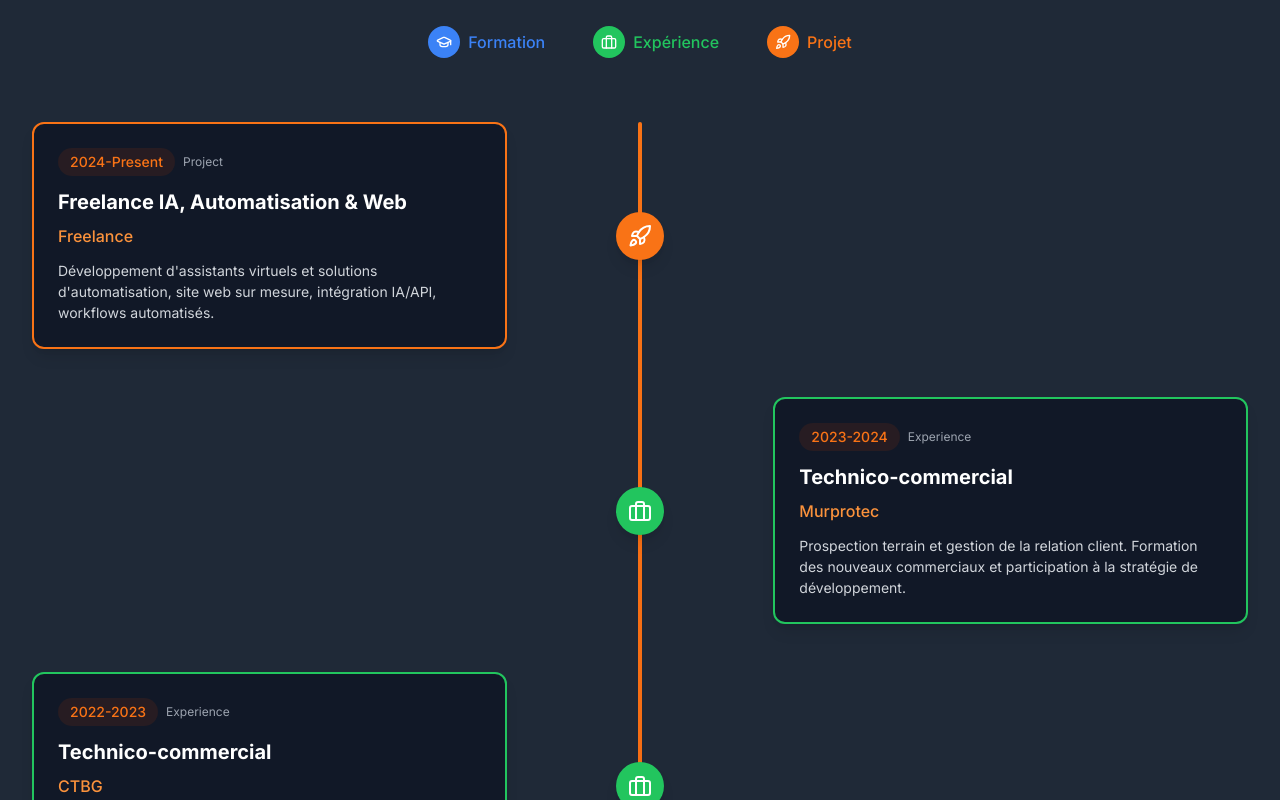
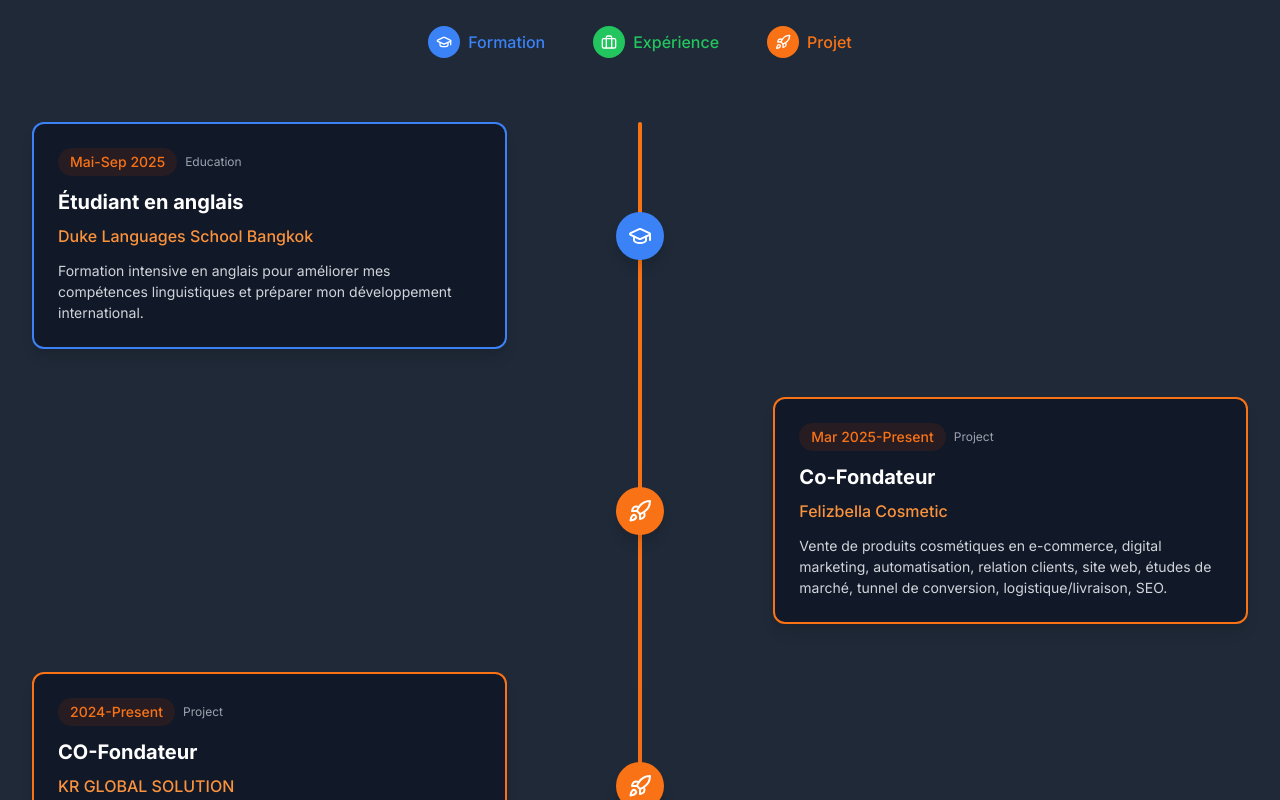
Before and after one commit to Raphael91000/portofolio, a React (Vite) app: page / in a window 1280 px wide. Shown: the part 1520-2320 px from the top of the page. Built offline with nearby package versions, Linux system fonts and the light colour scheme.

Commit message:
ajout crads parcours

```diff
--- a/src/data/timeline.ts
+++ b/src/data/timeline.ts
@@ -2,9 +2,23 @@ import { TimelineItem } from '../types';
 
 export const timelineData: TimelineItem[] = [
   {
+    year: 'Mai-Sep 2025',
+    title: 'Étudiant en anglais',
+    company: 'Duke Languages School Bangkok',
+    description: 'Formation intensive en anglais pour améliorer mes compétences linguistiques et préparer mon développement international.',
+    type: 'education'
+  },
+  {
+    year: 'Mar 2025-Present',
+    title: 'Co-Fondateur',
+    company: 'Felizbella Cosmetic',
+    description: 'Vente de produits cosmétiques en e-commerce, digital marketing, automatisation, relation clients, site web, études de marché, tunnel de conversion, logistique/livraison, SEO.',
+    type: 'project'
+  },
+  {
     year: '2024-Present',
-    title: 'Freelance IA, Automatisation & Web',
-    company: 'Freelance',
+    title: 'CO-Fondateur',
+    company: 'KR GLOBAL SOLUTION',
     description: 'Développement d\'assistants virtuels et solutions d\'automatisation, site web sur mesure, intégration IA/API, workflows automatisés.',
     type: 'project'
   },
@@ -24,21 +38,21 @@ export const timelineData: TimelineItem[] = [
   },
   {
     year: '2022-2024',
-    title: 'Fondateur & Associé',
+    title: 'Co-Fondateur',
     company: 'Restaurant Le Kin Di Thaï',
     description: 'Création et organisation complète du restaurant. Recrutement, gestion d\'équipes, stratégie marketing digital et optimisation logistique.',
     type: 'project'
   },
   {
     year: '2022-2023',
-    title: 'Fondateur',
+    title: 'Co-Fondateur',
     company: 'Wash Center',
     description: 'Lancement du projet, développement du concept et gestion complète. Management d\'équipe, marketing digital et planification stratégique.',
     type: 'project'
   },
   {
     year: '2021-2024',
-    title: 'Fondateur & Associé',
+    title: 'Co-Fondateur',
     company: 'Entreprise de transport colis',
     description: 'Création, gestion de flotte et des litiges clients. Optimisation des tournées, scan automatisé et négociation tarifaire.',
     type: 'project'
```
